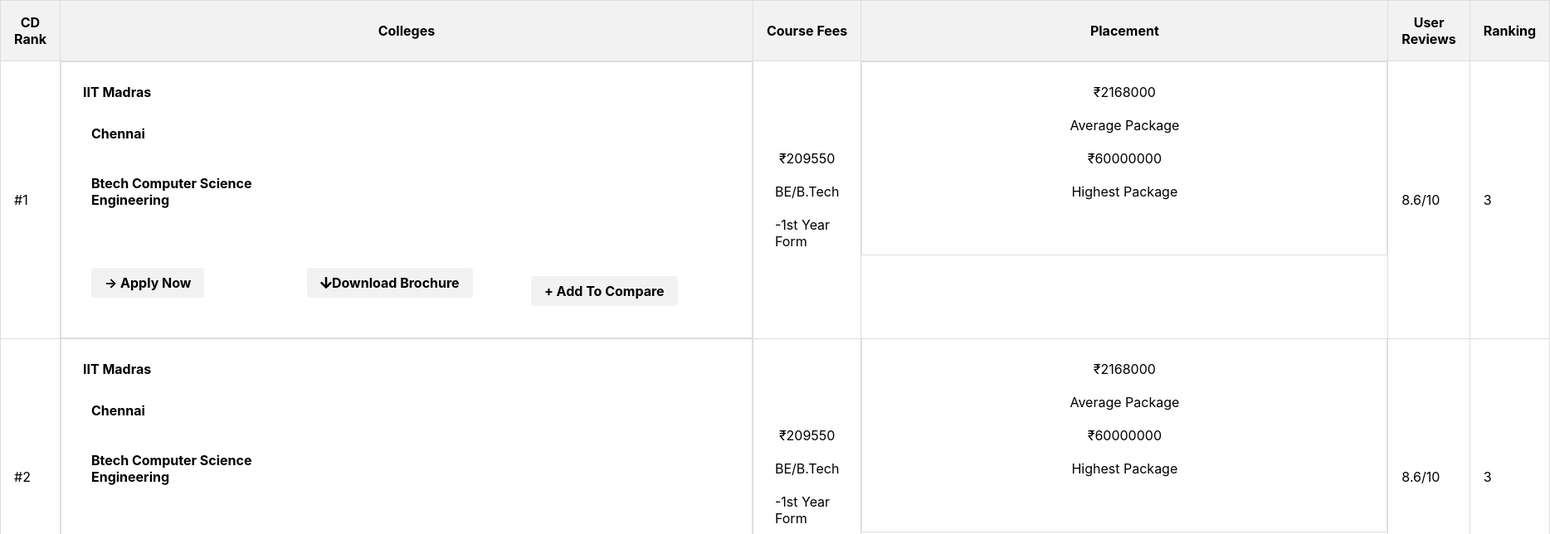
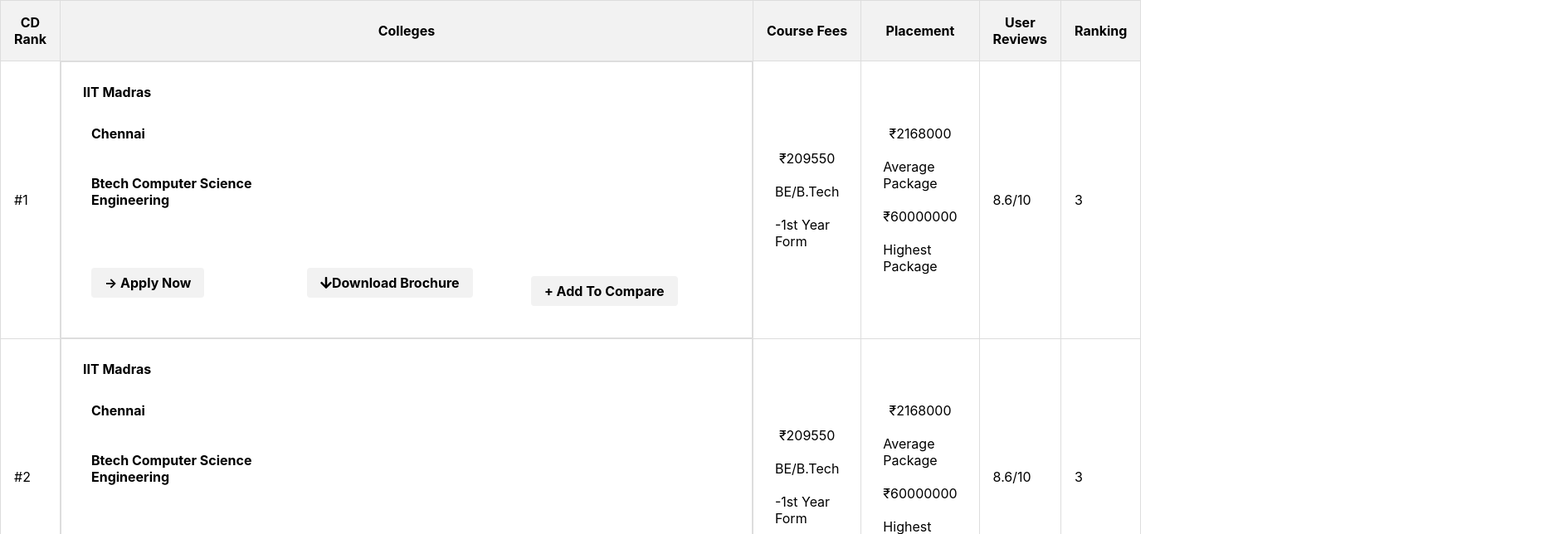
Before and after one commit to PradyumnGup/web, a React (Create React App) app in the folder CollegeDuniaTable/: page / in a window 1280 px wide. Shown: the top 644 px of the page at 83% size, 1868 px wide, since content can reach past the window. Built offline with nearby package versions, Linux system fonts and the light colour scheme.

Commit message:
Add files via upload

```diff
--- a/CollegeDuniaTable/src/components/CollegeItem.js
+++ b/CollegeDuniaTable/src/components/CollegeItem.js
@@ -69,11 +69,17 @@
         </td>
       {/* <td className="cutoff">{cutoff}</td> */}
       {/* <td className="fees">{fees}</td> */}
-      <td className="placement"><span>&#8377;{placement}</span>
+
+      <td >
+      <div className="placement"><span>&#8377;{placement}</span>
+
       <span>Average Package</span>
       <span>&#8377;60000000</span>
       <span>Highest Package</span>
+
+      </div>
       </td>
+
       <td className="user-reviews">{userReviews}/10</td>
       <td className="ranking">{ranking}</td>
       {/* <td className="actions">
```
